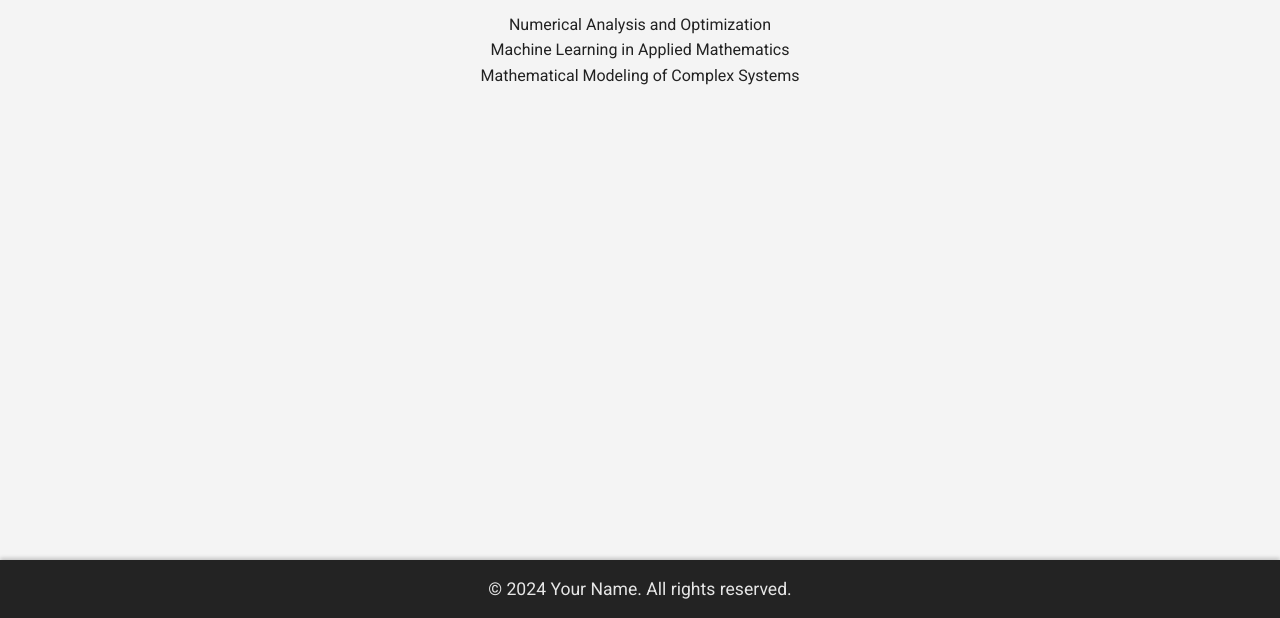
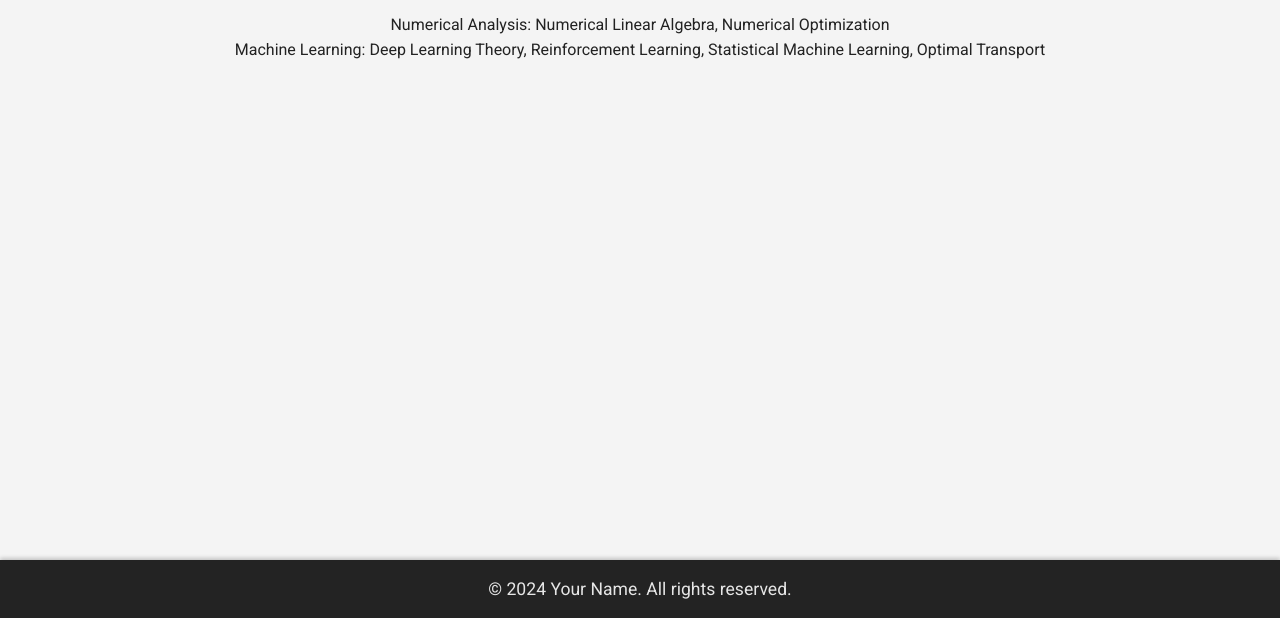
Before and after one commit to YueunLee/YueunLee.github.io, a plain HTML site: page research.html in a window 1280 px wide. Shown: the part 182-800 px from the top of the page. Drawn offline with Linux system fonts and the light colour scheme.

Commit message:
Update research.html

```diff
--- a/research.html
+++ b/research.html
@@ -22,12 +22,11 @@
     </header>
 
     <main class="content">
-        <h1>Research Interests</h1>
-        <ul>
-            <li>Numerical Analysis and Optimization</li>
-            <li>Machine Learning in Applied Mathematics</li>
-            <li>Mathematical Modeling of Complex Systems</li>
-        </ul>
+    <h1>Research Interests</h1>
+    <ul>
+        <li>Numerical Analysis: Numerical Linear Algebra, Numerical Optimization</li>
+        <li>Machine Learning: Deep Learning Theory, Reinforcement Learning, Statistical Machine Learning, Optimal Transport</li>
+    </ul>
     </main>
 
     <footer>
```
